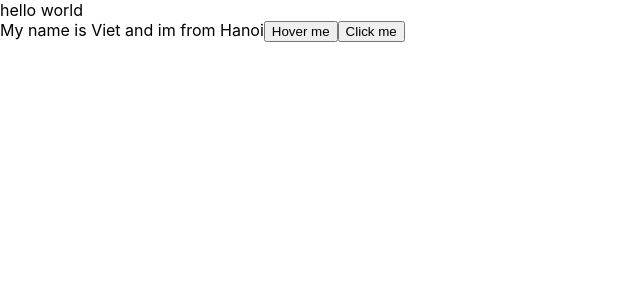
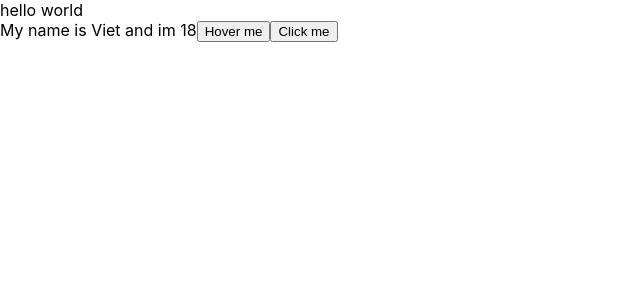
Before and after one commit to louIue/project-demo, a React (Create React App) app: page / in a window 1280 px wide. Shown: the top 300 px of the page, without its empty margins (0-640 px from the left). Built offline with nearby package versions, Linux system fonts and the light colour scheme.

Commit message:
setState

```diff
--- a/src/components/MyComponent.js
+++ b/src/components/MyComponent.js
@@ -8,23 +8,24 @@
     state = {
         name: 'Viet',
         address: 'Hanoi',
-        age: 26
+        age: 18
     };
 
-    handleClick(event) {
-        console.log(event)
-    }
+    handleClick = (event) => {
+        console.log("click my button");
 
-    handleOnMouseOver(event){
-        console.log(event)
+        this.setState({
+            name: 'Louie',
+            age: Math.floor((Math.random() * 100) + 1)
+        })
     }
 
     render() {
         return (
             <div>
-                My name is {this.state.name} and im from {this.state.address}
-                <button onMouseOver={this.handleOnMouseOver}>Hover me</button>
-                <button onClick={this.handleClick}>Click me</button>
+                My name is {this.state.name} and im {this.state.age}
+                <button>Hover me</button>
+                <button onClick={(event) => { this.handleClick({ event }) }}>Click me</button>
             </div>
         );
     }
```
